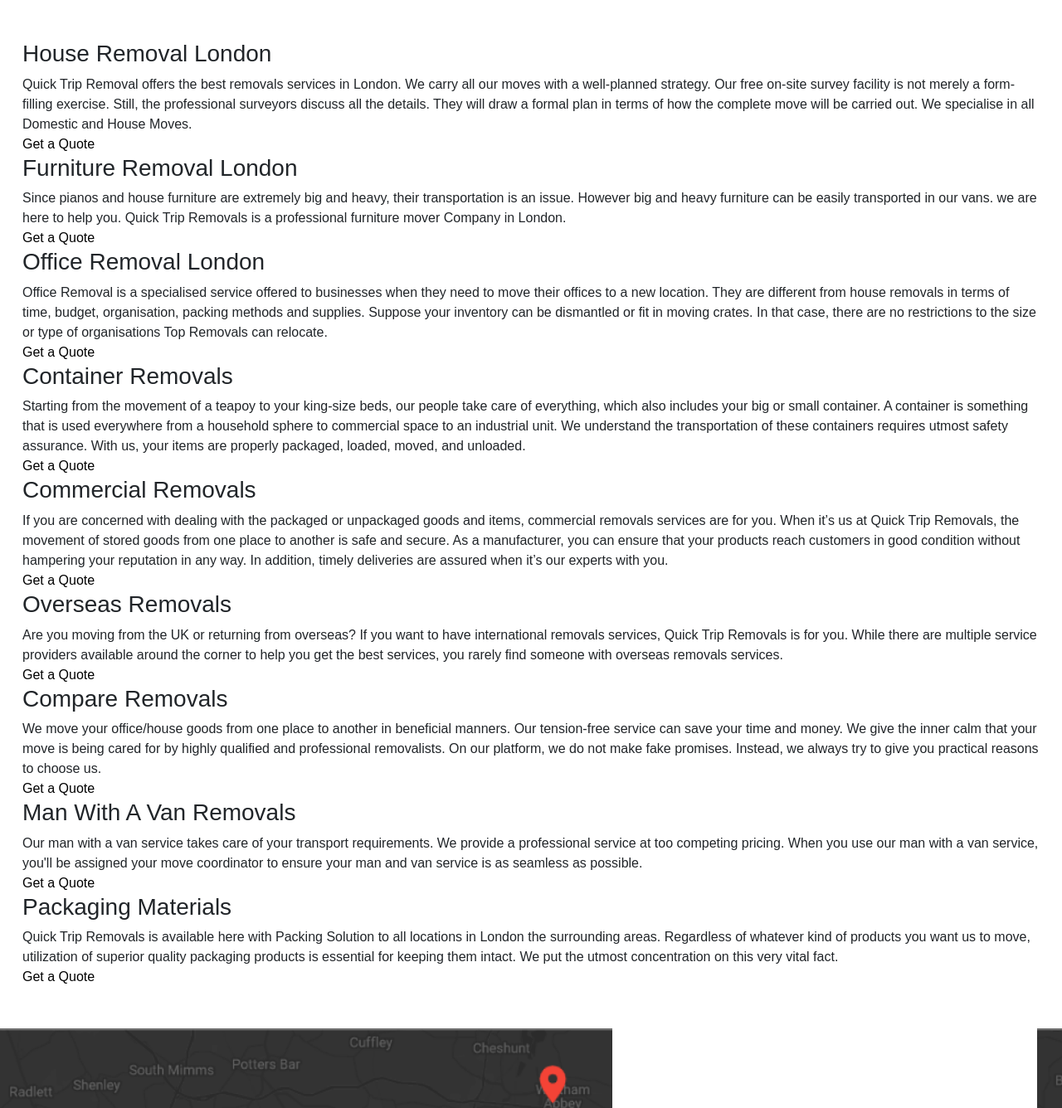
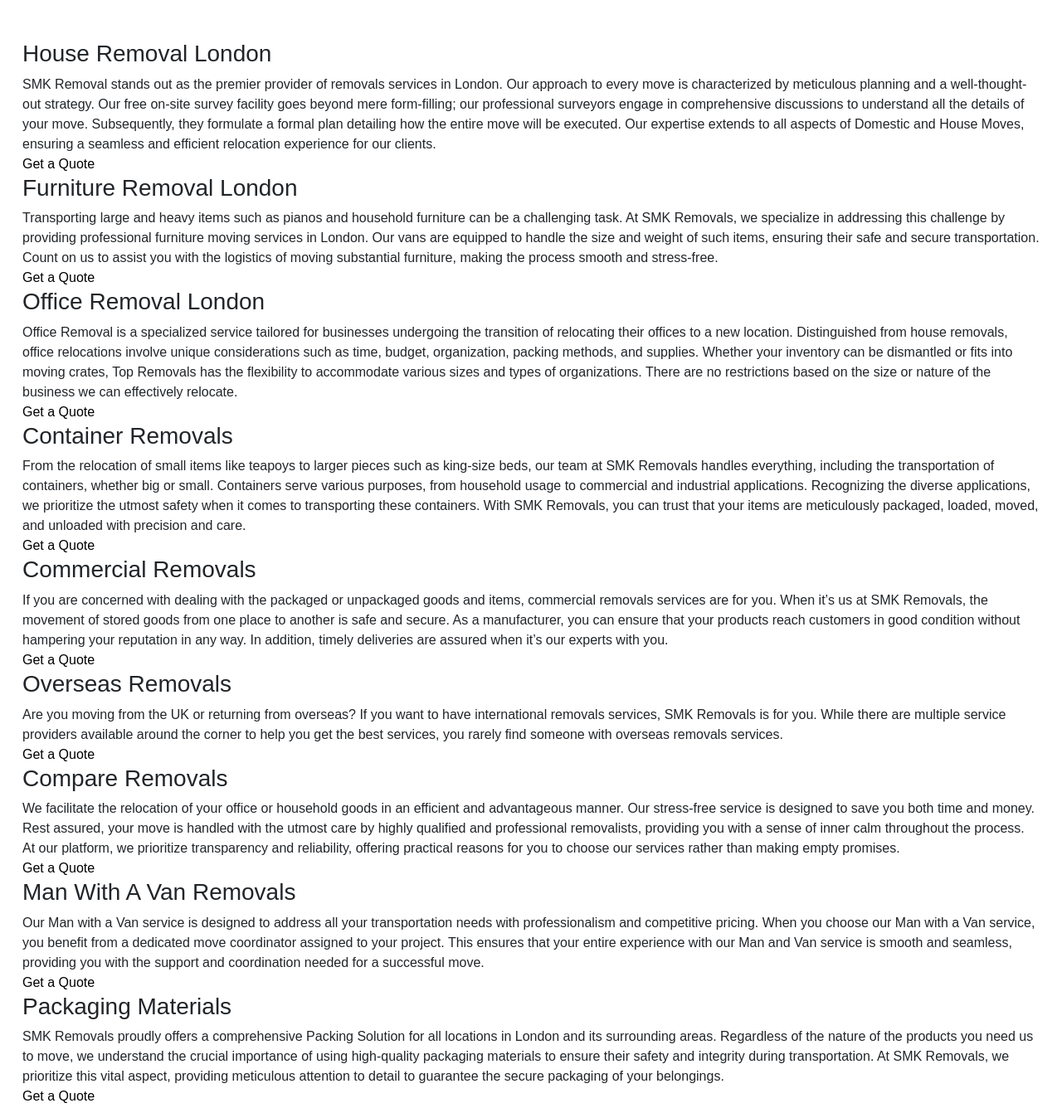
Before and after one commit to Ahmer-Siddiqui/houseRemoval, a plain HTML site: page frontend/services.html in a window 1280 px wide. Shown: the part 436-1772 px from the top of the page at 83% size. Drawn offline with nearby package versions, Linux system fonts and the light colour scheme; a web font is replaced by a local one.

Commit message:
complete content writing

```diff
--- a/frontend/services.html
+++ b/frontend/services.html
@@ -129,49 +129,52 @@
           <div class="box box1">
             <h3>House Removal London</h3>
             <p>
-              Quick Trip Removal offers the best removals services in London. We
-              carry all our moves with a well-planned strategy. Our free on-site
-              survey facility is not merely a form-filling exercise. Still, the
-              professional surveyors discuss all the details. They will draw a
-              formal plan in terms of how the complete move will be carried out.
-              We specialise in all Domestic and House Moves.
+              SMK Removal stands out as the premier provider of removals
+              services in London. Our approach to every move is characterized by
+              meticulous planning and a well-thought-out strategy. Our free
+              on-site survey facility goes beyond mere form-filling; our
+              professional surveyors engage in comprehensive discussions to
+              understand all the details of your move. Subsequently, they
+              formulate a formal plan detailing how the entire move will be
+              executed. Our expertise extends to all aspects of Domestic and
+              House Moves, ensuring a seamless and efficient relocation
+              experience for our clients.
             </p>
             <a href="#">Get a Quote</a>
           </div>
           <div class="box box2">
             <h3>Furniture Removal London</h3>
             <p>
-              Since pianos and house furniture are extremely big and heavy,
-              their transportation is an issue. However big and heavy furniture
-              can be easily transported in our vans. we are here to help you.
-              Quick Trip Removals is a professional furniture mover Company in
-              London.
+              Transporting large and heavy items such as pianos and household
+              furniture can be a challenging task. At SMK Removals, we
+              specialize in addressing this challenge by providing professional
+              furniture moving services in London. Our vans are equipped to
+              handle the size and weight of such items, ensuring their safe and
+              secure transportation. Count on us to assist you with the
+              logistics of moving substantial furniture, making the process
+              smooth and stress-free.
             </p>
             <a href="#">Get a Quote</a>
           </div>
           <div class="box box1">
             <h3>Office Removal London</h3>
             <p>
-              Office Removal is a specialised service offered to businesses when
-              they need to move their offices to a new location. They are
-              different from house removals in terms of time, budget,
-              organisation, packing methods and supplies. Suppose your inventory
-              can be dismantled or fit in moving crates. In that case, there are
-              no restrictions to the size or type of organisations Top Removals
-              can relocate.
+              Office Removal is a specialized service tailored for businesses
+              undergoing the transition of relocating their offices to a new
+              location. Distinguished from house removals, office relocations
+              involve unique considerations such as time, budget, organization,
+              packing methods, and supplies. Whether your inventory can be
+              dismantled or fits into moving crates, Top Removals has the
+              flexibility to accommodate various sizes and types of
+              organizations. There are no restrictions based on the size or
+              nature of the business we can effectively relocate.
             </p>
             <a href="#">Get a Quote</a>
           </div>
           <div class="box box2">
             <h3>Container Removals</h3>
             <p>
-              Starting from the movement of a teapoy to your king-size beds, our
-              people take care of everything, which also includes your big or
-              small container. A container is something that is used everywhere
-              from a household sphere to commercial space to an industrial unit.
-              We understand the transportation of these containers requires
-              utmost safety assurance. With us, your items are properly
-              packaged, loaded, moved, and unloaded.
+              From the relocation of small items like teapoys to larger pieces such as king-size beds, our team at SMK Removals handles everything, including the transportation of containers, whether big or small. Containers serve various purposes, from household usage to commercial and industrial applications. Recognizing the diverse applications, we prioritize the utmost safety when it comes to transporting these containers. With SMK Removals, you can trust that your items are meticulously packaged, loaded, moved, and unloaded with precision and care.
             </p>
             <a href="#">Get a Quote</a>
           </div>
@@ -180,9 +183,9 @@
             <p>
               If you are concerned with dealing with the packaged or unpackaged
               goods and items, commercial removals services are for you. When
-              it’s us at Quick Trip Removals, the movement of stored goods from
-              one place to another is safe and secure. As a manufacturer, you
-              can ensure that your products reach customers in good condition
+              it’s us at SMK Removals, the movement of stored goods from one
+              place to another is safe and secure. As a manufacturer, you can
+              ensure that your products reach customers in good condition
               without hampering your reputation in any way. In addition, timely
               deliveries are assured when it’s our experts with you.
             </p>
@@ -192,44 +195,38 @@
             <h3>Overseas Removals</h3>
             <p>
               Are you moving from the UK or returning from overseas? If you want
-              to have international removals services, Quick Trip Removals is
-              for you. While there are multiple service providers available
-              around the corner to help you get the best services, you rarely
-              find someone with overseas removals services.
+              to have international removals services, SMK Removals is for you.
+              While there are multiple service providers available around the
+              corner to help you get the best services, you rarely find someone
+              with overseas removals services.
             </p>
             <a href="#">Get a Quote</a>
           </div>
           <div class="box box1">
             <h3>Compare Removals</h3>
             <p>
-              We move your office/house goods from one place to another in
-              beneficial manners. Our tension-free service can save your time
-              and money. We give the inner calm that your move is being cared
-              for by highly qualified and professional removalists. On our
-              platform, we do not make fake promises. Instead, we always try to
-              give you practical reasons to choose us.
+              We facilitate the relocation of your office or household goods in an efficient and advantageous manner. Our stress-free service is designed to save you both time and money. Rest assured, your move is handled with the utmost care by highly qualified and professional removalists, providing you with a sense of inner calm throughout the process. At our platform, we prioritize transparency and reliability, offering practical reasons for you to choose our services rather than making empty promises.
             </p>
             <a href="#">Get a Quote</a>
           </div>
           <div class="box box2">
             <h3>Man With A Van Removals</h3>
             <p>
-              Our man with a van service takes care of your transport
-              requirements. We provide a professional service at too competing
-              pricing. When you use our man with a van service, you'll be
-              assigned your move coordinator to ensure your man and van service
-              is as seamless as possible.
+              Our Man with a Van service is designed to address all your transportation needs with professionalism and competitive pricing. When you choose our Man with a Van service, you benefit from a dedicated move coordinator assigned to your project. This ensures that your entire experience with our Man and Van service is smooth and seamless, providing you with the support and coordination needed for a successful move.
             </p>
             <a href="#">Get a Quote</a>
           </div>
           <div class="box box1">
             <h3>Packaging Materials</h3>
             <p>
-              Quick Trip Removals is available here with Packing Solution to all
-              locations in London the surrounding areas. Regardless of whatever
-              kind of products you want us to move, utilization of superior
-              quality packaging products is essential for keeping them intact.
-              We put the utmost concentration on this very vital fact.
+              SMK Removals proudly offers a comprehensive Packing Solution for
+              all locations in London and its surrounding areas. Regardless of
+              the nature of the products you need us to move, we understand the
+              crucial importance of using high-quality packaging materials to
+              ensure their safety and integrity during transportation. At SMK
+              Removals, we prioritize this vital aspect, providing meticulous
+              attention to detail to guarantee the secure packaging of your
+              belongings.
             </p>
             <a href="#">Get a Quote</a>
           </div>
```
Also changed, not shown: frontend/aboutus.html (+3 -11 lines).
